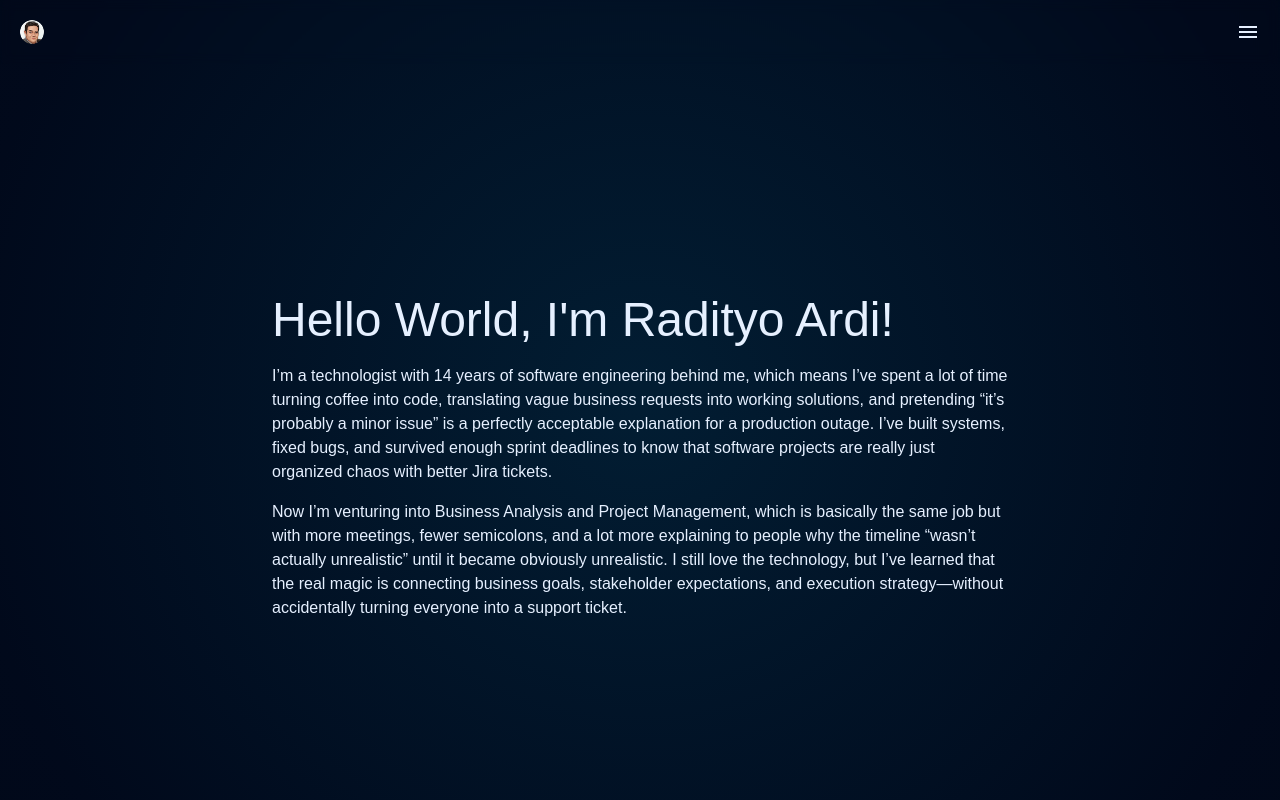
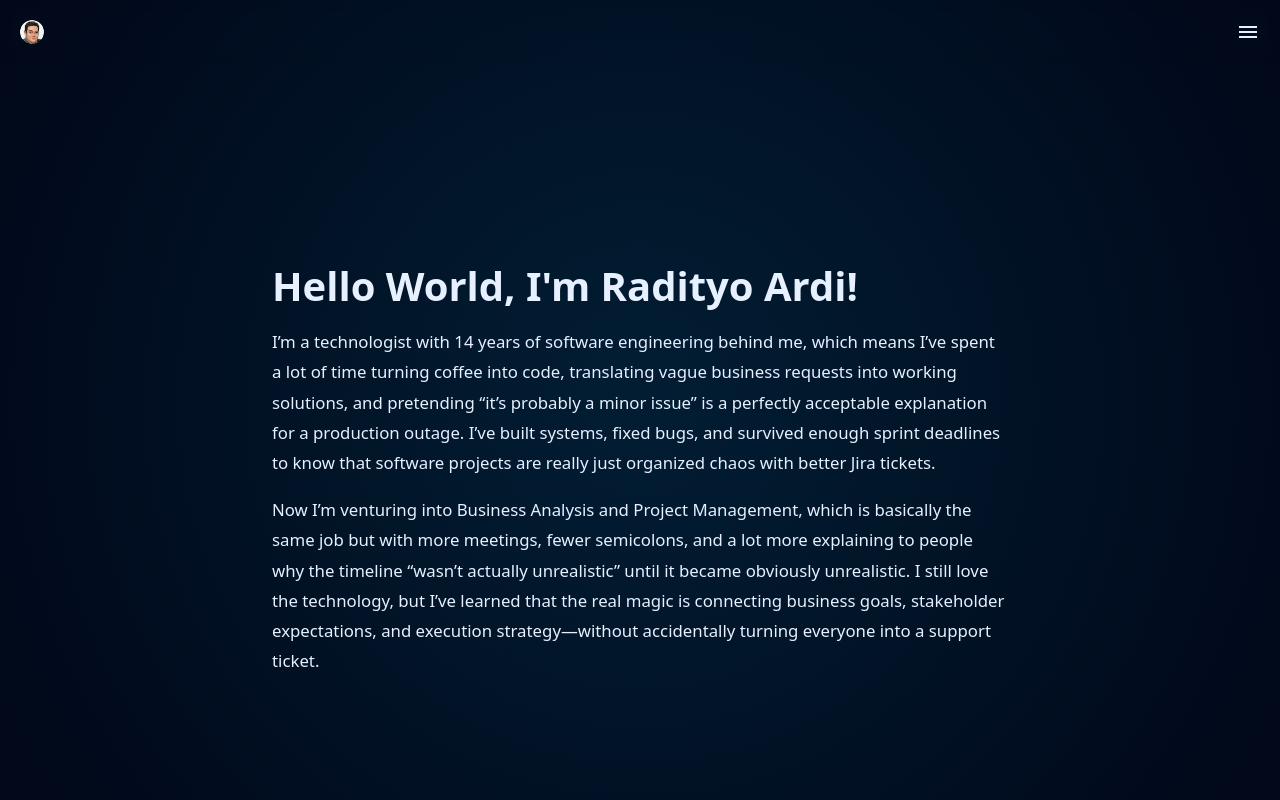
Before and after one commit to radityoardi/radityoardi.github.io, a React (Vite) app: page / in a window 1280 px wide. Built offline with nearby package versions, Linux system fonts and the light colour scheme; a web font is replaced by a local one.

Commit message:
markdown enhancement

```diff
--- a/package.json
+++ b/package.json
@@ -1,6 +1,6 @@
 {
   "name": "personal-website2",
-  "version": "0.0.14",
+  "version": "0.0.15",
   "private": true,
   "scripts": {
     "predev": "node scripts/bump-version.js",
@@ -16,7 +16,8 @@
     "@mui/icons-material": "^5.14.0",
     "@mui/material": "^5.18.0",
     "react": "^18.3.1",
-    "react-dom": "^18.3.1"
+    "react-dom": "^18.3.1",
+    "react-markdown": "^10.1.0"
   },
   "devDependencies": {
     "@vitejs/plugin-react": "^6.1.1",
--- /dev/null
+++ b/public/pages/Home.md
@@ -0,0 +1,5 @@
+# Hello World, I'm Radityo Ardi!
+
+I’m a technologist with 14 years of software engineering behind me, which means I’ve spent a lot of time turning coffee into code, translating vague business requests into working solutions, and pretending “it’s probably a minor issue” is a perfectly acceptable explanation for a production outage. I’ve built systems, fixed bugs, and survived enough sprint deadlines to know that software projects are really just organized chaos with better Jira tickets.
+
+Now I’m venturing into Business Analysis and Project Management, which is basically the same job but with more meetings, fewer semicolons, and a lot more explaining to people why the timeline “wasn’t actually unrealistic” until it became obviously unrealistic. I still love the technology, but I’ve learned that the real magic is connecting business goals, stakeholder expectations, and execution strategy—without accidentally turning everyone into a support ticket.
--- a/src/App.jsx
+++ b/src/App.jsx
@@ -10,18 +10,35 @@ import ListItemIcon from '@mui/material/ListItemIcon'
 import ListItemText from '@mui/material/ListItemText'
 import Typography from '@mui/material/Typography'
 import Box from '@mui/material/Box'
+import ReactMarkdown from 'react-markdown'
 
 import MenuIcon from '@mui/icons-material/Menu'
 import HomeIcon from '@mui/icons-material/Home'
 import InfoIcon from '@mui/icons-material/Info'
 import Avatar from '@mui/material/Avatar'
-import About from './pages/About'
 import AvatarImg from './assets/img/ToonRadityoCircle.png'
+import pagesConfig from './pages.config.json'
 
+const iconMap = {
+  MenuIcon,
+  HomeIcon,
+  InfoIcon,
+}
+
+const resolvePageId = () => {
+  const pathname = window.location.pathname
+  const match = pagesConfig.pages.find((page) => page.path === pathname)
+  return match ? match.id : (pagesConfig.pages.find((page) => page.default)?.id ?? pagesConfig.pages[0].id)
+}
 export default function App() {
   const ref = useRef(null)
   const [open, setOpen] = useState(false)
-  const [page, setPage] = useState(() => window.location.pathname === '/about' ? 'about' : 'home')
+  const [pageId, setPageId] = useState(() => resolvePageId())
+  const [content, setContent] = useState('')
+  const [loading, setLoading] = useState(true)
+
+  const activePage = pagesConfig.pages.find((page) => page.id === pageId) ?? pagesConfig.pages[0]
+  const MenuButtonIcon = iconMap[pagesConfig.menu.buttonIcon] ?? MenuIcon
 
   useEffect(() => {
     const el = ref.current
@@ -39,18 +56,52 @@ export default function App() {
     return () => window.removeEventListener('pointermove', onMove)
   }, [])
 
+  useEffect(() => {
+    let isMounted = true
+    setLoading(true)
+
+    fetch(`/pages/${activePage.file}`)
+      .then((response) => {
+        if (!response.ok) {
+          throw new Error(`Failed to load ${activePage.file}`)
+        }
+        return response.text()
+      })
+      .then((markdown) => {
+        if (isMounted) {
+          setContent(markdown)
+        }
+      })
+      .catch(() => {
+        if (isMounted) {
+          setContent(`# Unable to load content\n\nThe page content for ${activePage.label} could not be loaded.`)
+        }
+      })
+      .finally(() => {
+        if (isMounted) {
+          setLoading(false)
+        }
+      })
+
+    return () => {
+      isMounted = false
+    }
+  }, [activePage])
+
   const toggleDrawer = (value) => () => setOpen(value)
 
   useEffect(() => {
-    const onPopState = () => setPage(window.location.pathname === '/about' ? 'about' : 'home')
+    const onPopState = () => setPageId(resolvePageId())
     window.addEventListener('popstate', onPopState)
     return () => window.removeEventListener('popstate', onPopState)
   }, [])
 
-  const navigate = (nextPage) => {
-    const path = nextPage === 'about' ? '/about' : '/'
-    window.history.pushState({}, '', path)
-    setPage(nextPage)
+  const navigate = (nextPageId) => {
+    const nextPage = pagesConfig.pages.find((page) => page.id === nextPageId)
+    if (!nextPage) return
+
+    window.history.pushState({}, '', nextPage.path)
+    setPageId(nextPage.id)
     setOpen(false)
   }
 
@@ -63,45 +114,49 @@ export default function App() {
           </IconButton>
           <Typography variant="h6" sx={{ flexGrow: 1 }} />
           <IconButton edge="end" color="inherit" aria-label="menu" onClick={toggleDrawer(true)}>
-            <MenuIcon />
+            <MenuButtonIcon />
           </IconButton>
         </Toolbar>
       </AppBar>
 
       <Toolbar />
 
-      <Container sx={{ height: '100dvh', display: 'flex', alignItems: 'center', justifyContent: 'center' }}>
-        {page === 'home' && (
+      <Container sx={{ minHeight: '100dvh', display: 'flex', alignItems: 'center', justifyContent: 'center' }}>
+        {loading ? (
           <Box sx={{ color: 'text.primary', p: 4, maxWidth: 800 }}>
-            <Typography variant="h3" component="h1" gutterBottom>
-              Hello World, I'm Radityo Ardi!
-            </Typography>
-            <Typography variant="body1" paragraph>
-              I’m a technologist with 14 years of software engineering behind me, which means I’ve spent a lot of time turning coffee into code, translating vague business requests into working solutions, and pretending “it’s probably a minor issue” is a perfectly acceptable explanation for a production outage. I’ve built systems, fixed bugs, and survived enough sprint deadlines to know that software projects are really just organized chaos with better Jira tickets.
-            </Typography>
-            <Typography variant="body1" paragraph>
-              Now I’m venturing into Business Analysis and Project Management, which is basically the same job but with more meetings, fewer semicolons, and a lot more explaining to people why the timeline “wasn’t actually unrealistic” until it became obviously unrealistic. I still love the technology, but I’ve learned that the real magic is connecting business goals, stakeholder expectations, and execution strategy—without accidentally turning everyone into a support ticket.
-            </Typography>
+            <Typography variant="body1">Loading content...</Typography>
+          </Box>
+        ) : (
+          <Box
+            sx={{
+              color: 'text.primary',
+              p: 4,
+              maxWidth: 800,
+              '& h1': { fontSize: '2.5rem', lineHeight: 1.2, mb: 2 },
+              '& h2': { fontSize: '2rem', lineHeight: 1.3, mb: 2 },
+              '& p': { fontSize: '1.05rem', lineHeight: 1.8, mb: 2 },
+              '& ul, & ol': { pl: 3, mb: 2, lineHeight: 1.8 },
+            }}
+          >
+            <ReactMarkdown>{content}</ReactMarkdown>
           </Box>
         )}
-        {page === 'about' && <About />}
       </Container>
 
-      <Drawer anchor="right" open={open} onClose={toggleDrawer(false)}>
+      <Drawer anchor={pagesConfig.menu.drawerAnchor ?? 'right'} open={open} onClose={toggleDrawer(false)}>
         <Box sx={{ width: 260 }} role="presentation" onKeyDown={() => setOpen(false)}>
           <List>
-            <ListItemButton onClick={() => navigate('home')}>
-              <ListItemIcon>
-                <HomeIcon />
-              </ListItemIcon>
-              <ListItemText primary="Home" />
-            </ListItemButton>
-            <ListItemButton onClick={() => navigate('about')}>
-              <ListItemIcon>
-                <InfoIcon />
-              </ListItemIcon>
-              <ListItemText primary="About" />
-            </ListItemButton>
+            {pagesConfig.pages.map((page) => {
+              const PageIcon = iconMap[page.icon] ?? InfoIcon
+              return (
+                <ListItemButton key={page.id} onClick={() => navigate(page.id)}>
+                  <ListItemIcon>
+                    <PageIcon />
+                  </ListItemIcon>
+                  <ListItemText primary={page.label} />
+                </ListItemButton>
+              )
+            })}
           </List>
         </Box>
       </Drawer>
--- /dev/null
+++ b/src/pages.config.json
@@ -0,0 +1,23 @@
+{
+  "menu": {
+    "buttonIcon": "MenuIcon",
+    "drawerAnchor": "right"
+  },
+  "pages": [
+    {
+      "id": "home",
+      "label": "Home",
+      "path": "/",
+      "file": "Home.md",
+      "icon": "HomeIcon",
+      "default": true
+    },
+    {
+      "id": "about",
+      "label": "About",
+      "path": "/about",
+      "file": "About.md",
+      "icon": "InfoIcon"
+    }
+  ]
+}
```
Also changed, not shown: public/pages/About.md (added, +5 -0 lines), 1 other file (tests, documents, lock files or other folders).
